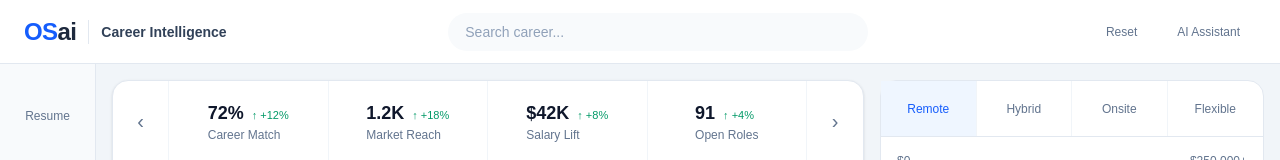
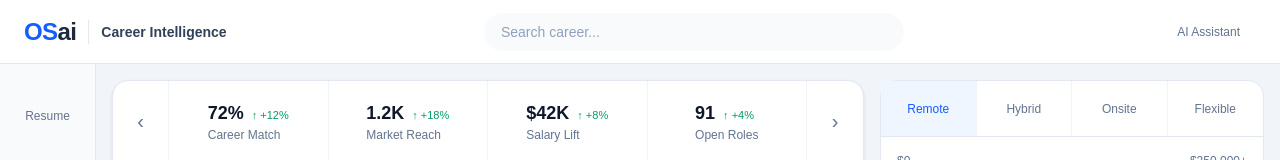
Before and after one commit to OrbitSystemsAi/career-pivot, a Next.js app: page / in a window 1280 px wide. Shown: the top 160 px of the page. Built offline with nearby package versions, Linux system fonts and the light colour scheme.

Commit message:
Remove reset button from global header

```diff
--- a/core/shell/frames/D1GlobalHeaderFrame.tsx
+++ b/core/shell/frames/D1GlobalHeaderFrame.tsx
@@ -4,7 +4,7 @@ import { getActiveModule } from "@/core/moduleEngine/getActiveModule";
 import { useOSState } from "@/core/state/OSStateProvider";
 
 export default function D1GlobalHeaderFrame() {
-  const { activeModule, resetWorkspace } = useOSState();
+  const { activeModule } = useOSState();
   const module = getActiveModule(activeModule);
 
   return (
@@ -26,18 +26,9 @@ export default function D1GlobalHeaderFrame() {
         Search {module.name.toLowerCase()}...
       </div>
 
-      <div className="flex items-center gap-2">
-        <button
-          onClick={resetWorkspace}
-          className="rounded-xl px-4 py-3 text-xs font-medium text-slate-500 hover:bg-blue-50 hover:text-blue-600"
-        >
-          Reset
-        </button>
-
-        <button className="rounded-xl px-4 py-3 text-xs font-medium text-slate-500 hover:bg-blue-50 hover:text-blue-600">
-          AI Assistant
-        </button>
-      </div>
+      <button className="rounded-xl px-4 py-3 text-xs font-medium text-slate-500 hover:bg-blue-50 hover:text-blue-600">
+        AI Assistant
+      </button>
     </header>
   );
 }
```
